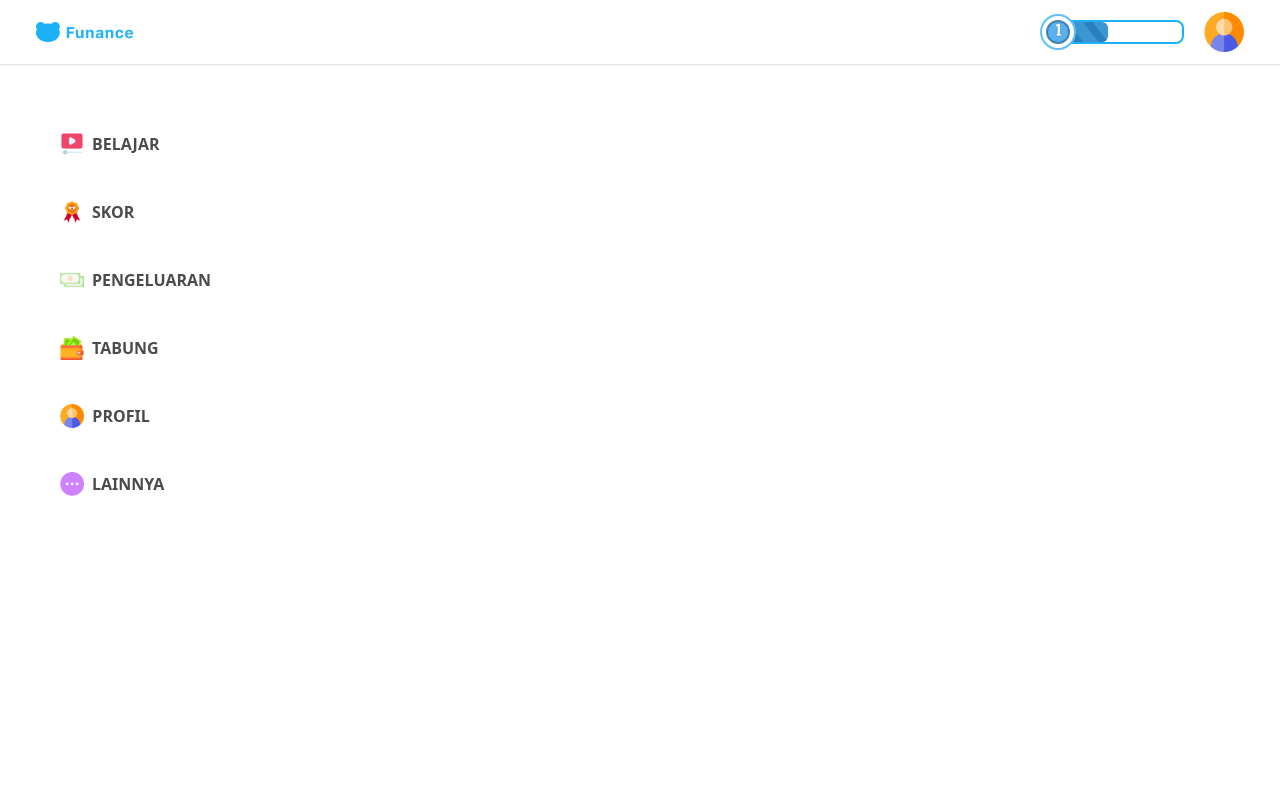
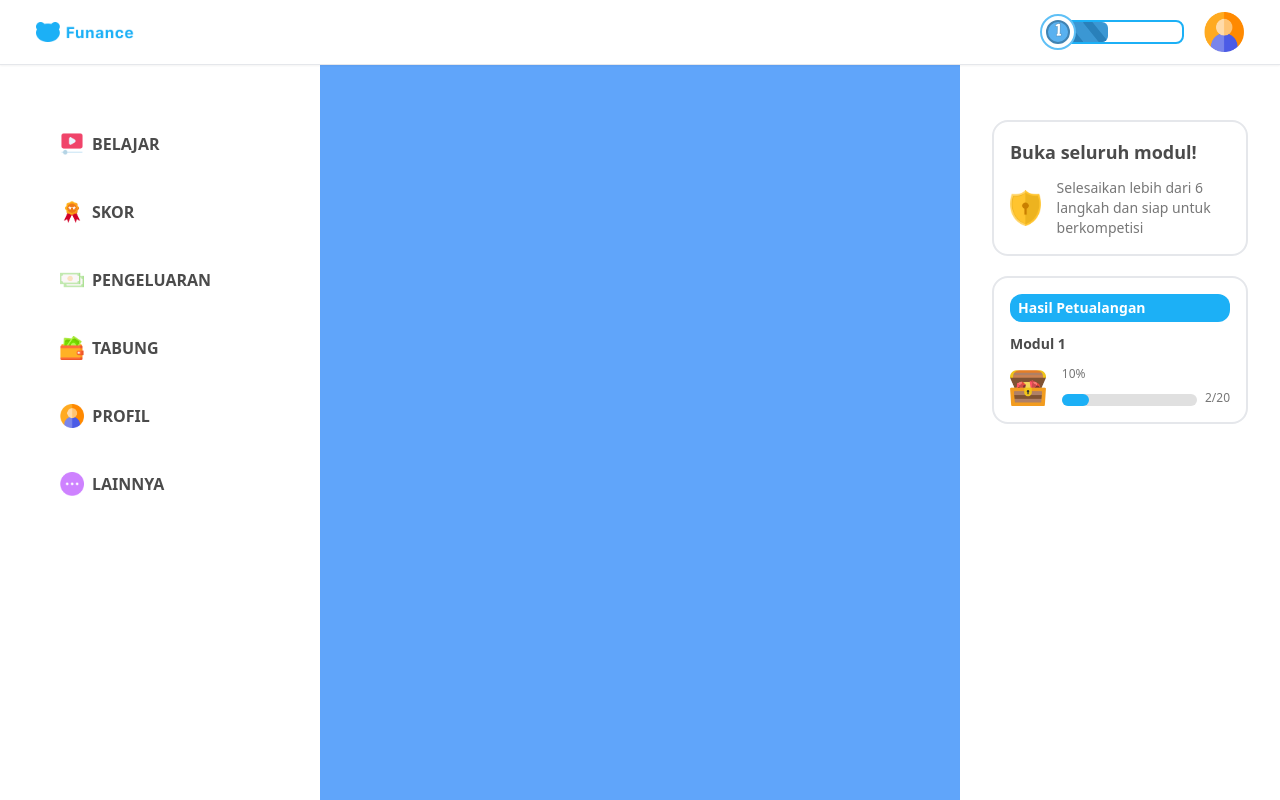
Before and after one commit to rakafebriansy/funance-web, a React (Vite) app: page /dashboard in a window 1280 px wide. Built offline with nearby package versions, Linux system fonts and the light colour scheme.

Commit message:
feat: adding challenge in dashboard page

```diff
--- /dev/null
+++ b/src/components/elements/ProgressBar.jsx
@@ -0,0 +1,9 @@
+const ProgressBar = ({ percentage, height = 0.5 }) => {
+    return (
+        <div className="w-full rounded-full relative bg-[#E0E0E0]" style={{ height: `${height}rem` }}>
+            <div className="absolute bg-primary h-full top-0 left-0 rounded-full" style={{ width: `${percentage}%` }}></div>
+        </div>
+    );
+}
+
+export default ProgressBar;
--- a/src/components/elements/SidebarItem.jsx
+++ b/src/components/elements/SidebarItem.jsx
@@ -2,7 +2,7 @@ import { Link } from "react-router-dom";
 
 const SidebarItem = ({ image, children }) => {
     return (
-        <Link className="rounded-lg hover:bg-primary text-darkText hover:text-white p-3 flex gap-2 w-full items-start cursor-pointer">
+        <Link className="rounded-xl hover:bg-primary text-darkText hover:text-white p-3 flex gap-2 w-full items-start cursor-pointer">
             <img src={image} alt="" className="h-6" />
             <p className="font-bold">{children}</p>
         </Link>
--- a/src/components/elements/ThinProgressBar.jsx
+++ /dev/null
@@ -1,12 +0,0 @@
-const ThinProgressBar = ({ percentage }) => {
-    return (
-        <div className="flex items-start justify-center gap-2 flex-col">
-            <p className="text-darkText font-semibold">{Math.floor(percentage)}% menuju penuh!</p>
-            <div className="w-full h-2 rounded-full relative bg-[#E0E0E0]">
-                <div className="absolute bg-primary h-full top-0 left-0 rounded-full" style={{ width: `${percentage}%` }}></div>
-            </div>
-        </div>
-    );
-}
-
-export default ThinProgressBar;
--- a/src/components/fragments/AuthorizedNavbar.jsx
+++ b/src/components/fragments/AuthorizedNavbar.jsx
@@ -4,7 +4,7 @@ import ExperienceBar from "../elements/ExperienceBar";
 
 const AuthorizedNavbar = () => {
   return (
-    <nav className="w-full py-3 px-9 flex justify-between fixed top-0 left-0 items-center shadow-sm border-b">
+    <nav className="w-full py-3 px-9 flex justify-between fixed top-0 left-0 items-center shadow-sm border-b bg-white z-50">
       <img src={logoImg} alt="Funance Logo" className="h-5" />
       <div className="flex gap-5 items-center">
         <ExperienceBar percentage={40}>1</ExperienceBar>
--- a/src/components/fragments/Sidebar.jsx
+++ b/src/components/fragments/Sidebar.jsx
@@ -1,7 +1,7 @@
 const Sidebar = ({ children }) => {
     return (
-        <div className="fixed z-20 left-0 top-0 h-screen px-12 w-[25%]">
-            <ul className="absolute flex flex-col gap-5 items-center w-[60%] justify-center top-[15%]">{children}</ul>
+        <div className="h-screen w-full relative">
+            <ul className="absolute flex flex-col gap-5 items-center left-1/2 -translate-x-1/2 justify-center w-[70%] top-[15%]">{children}</ul>
         </div>
     );
 };
--- a/src/pages/Dashboard.jsx
+++ b/src/pages/Dashboard.jsx
@@ -6,12 +6,16 @@ import pencatatanIconImg from '../assets/images/pencatatan-icon.png';
 import savingIconImg from '../assets/images/saving-icon.png';
 import kuisIconImg from '../assets/images/kuis-icon.png';
 import profilePictureImg from "../assets/images/profile-picture.png";
+import goldenShieldImg from "../assets/images/golden-shield.png";
+import treasureImg from "../assets/images/treasure.png";
 import othersImg from "../assets/images/others.png";
+import ProgressBar from "../components/elements/ProgressBar";
 
 const Dashboard = ({  }) => {
     return (
         <>
         <AuthorizedNavbar />
+        <div className="w-full h-screen grid grid-cols-4">
             <Sidebar>
                 <SidebarItem image={modulIconImg}>BELAJAR</SidebarItem>
                 <SidebarItem image={kuisIconImg}>SKOR</SidebarItem>
@@ -20,6 +24,33 @@ const Dashboard = ({  }) => {
                 <SidebarItem image={profilePictureImg}>PROFIL</SidebarItem>
                 <SidebarItem image={othersImg}>LAINNYA</SidebarItem>
             </Sidebar>
+            <div className="col-span-2 bg-blue-400 h-full"></div>
+            <div className="col-span-1 h-full relative">
+                <div className="absolute top-[15%] w-full flex gap-5 items-center flex-col justify-center">
+                    <div className="rounded-2xl border-2 p-4 flex flex-col gap-3 w-[80%]">
+                        <p className="text-darkText text-lg font-bold">Buka seluruh modul!</p>
+                        <div className="w-full gap flex items-center justify-between gap-4">
+                            <img src={goldenShieldImg} class="h-9" />
+                            <p className="text-sm text-longText">Selesaikan lebih dari 6 langkah dan siap untuk berkompetisi</p>
+                        </div>
+                    </div>
+                    <div className="rounded-2xl border-2 p-4 flex flex-col gap-3 w-[80%]">
+                        <div className="w-full rounded-xl bg-primary text-white text-sm font-bold px-2 py-1">Hasil Petualangan</div>
+                        <p className="text-sm text-darkText font-bold">Modul 1</p>
+                        <div className="w-full gap flex items-end justify-between gap-4">
+                            <img src={treasureImg} class="h-9" />
+                            <div className="flex flex-col flex-grow text-xs text-longText gap-2">
+                                <p>10%</p>
+                                <div className="w-full flex gap-2 items-end">
+                                    <ProgressBar percentage={20} height={0.75} />
+                                    <p>2/20</p>
+                                </div>
+                            </div>
+                        </div>
+                    </div>
+                </div>
+            </div>
+        </div>
         </>
     );
 };
--- a/src/pages/intro-question/FirstIntroQuestion.jsx
+++ b/src/pages/intro-question/FirstIntroQuestion.jsx
@@ -1,5 +1,5 @@
 import IntroductionCard from "../../components/elements/IntroductionCard";
-import ThinProgressBar from "../../components/elements/ThinProgressBar";
+import ProgressBar from "../../components/elements/ProgressBar";
 import brochureImg from "../../assets/images/brochure.png";
 import facebook2Img from "../../assets/images/facebook-2.png";
 import friendsImg from "../../assets/images/friends.png";
@@ -11,10 +11,15 @@ import youtubeImg from "../../assets/images/youtube.png";
 import PrimaryButton from "../../components/elements/PrimaryButton";
 
 const FirstIntroQuestionPage = () => {
+  const percentage = 100/3;
+
   return (
     <div className="relative h-screen w-full flex justify-center items-center">
       <div className="absolute top-10 left-1/2 -translate-x-1/2 w-[80%]">
-        <ThinProgressBar percentage={100 / 3} />
+        <div className="flex items-start justify-center gap-2 flex-col">
+          <p className="text-darkText font-semibold">{Math.floor(percentage)}% menuju penuh!</p>
+          <ProgressBar percentage={percentage} />
+        </div>
       </div>
       <div className="flex flex-col items-center justify-center gap-6">
         <div className="text-3xl font-bold text-darkText">Kamu tahu Funance darimana?</div>
--- a/src/pages/intro-question/SecondIntroQuestion.jsx
+++ b/src/pages/intro-question/SecondIntroQuestion.jsx
@@ -1,5 +1,5 @@
 import IntroductionCard from "../../components/elements/IntroductionCard";
-import ThinProgressBar from "../../components/elements/ThinProgressBar";
+import ProgressBar from "../../components/elements/ProgressBar";
 import gameControllerImg from "../../assets/images/game-controller.png";
 import girlImg from "../../assets/images/girl.png";
 import nachosImg from "../../assets/images/nachos.png";
@@ -8,10 +8,15 @@ import othersImg from "../../assets/images/others.png";
 import PrimaryButton from "../../components/elements/PrimaryButton";
 
 const SecondIntroQuestionPage = () => {
+  const percentage = (100 / 3) * 2;
+
   return (
     <div className="relative h-screen w-full flex justify-center items-center">
       <div className="absolute top-10 left-1/2 -translate-x-1/2 w-[80%]">
-        <ThinProgressBar percentage={(100 / 3) * 2} />
+        <div className="flex items-start justify-center gap-2 flex-col">
+          <p className="text-darkText font-semibold">{Math.floor(percentage)}% menuju penuh!</p>
+          <ProgressBar percentage={percentage} />
+        </div>
       </div>
       <div className="flex flex-col items-center justify-center gap-6">
         <div className="text-3xl font-bold text-darkText">Kamu biasa memakai uang untuk apa?</div>
--- a/src/pages/intro-question/ThirdIntroQuestion.jsx
+++ b/src/pages/intro-question/ThirdIntroQuestion.jsx
@@ -1,12 +1,17 @@
-import ThinProgressBar from "../../components/elements/ThinProgressBar";
+import ProgressBar from "../../components/elements/ProgressBar";
 import PrimaryButton from "../../components/elements/PrimaryButton";
 import TextCard from "../../components/elements/TextCard";
 
 const ThirdIntroQuestionPage = () => {
+  const percentage = 100;
+
   return (
     <div className="relative h-screen w-full flex justify-center items-center">
       <div className="absolute top-10 left-1/2 -translate-x-1/2 w-[80%]">
-        <ThinProgressBar percentage={100} />
+        <div className="flex items-start justify-center gap-2 flex-col">
+          <p className="text-darkText font-semibold">{Math.floor(percentage)}% menuju penuh!</p>
+          <ProgressBar percentage={percentage} />
+        </div>
       </div>
       <div className="flex flex-col items-center justify-center gap-20">
         <h1 className="text-3xl font-bold text-darkText">Okay! Mari kita mulai perjalanan uangmu!</h1>
```
Also changed, not shown: src/assets/images/golden-shield.png (added), src/assets/images/treasure.png (added). Lines whose indentation alone changed are shown as unchanged.
